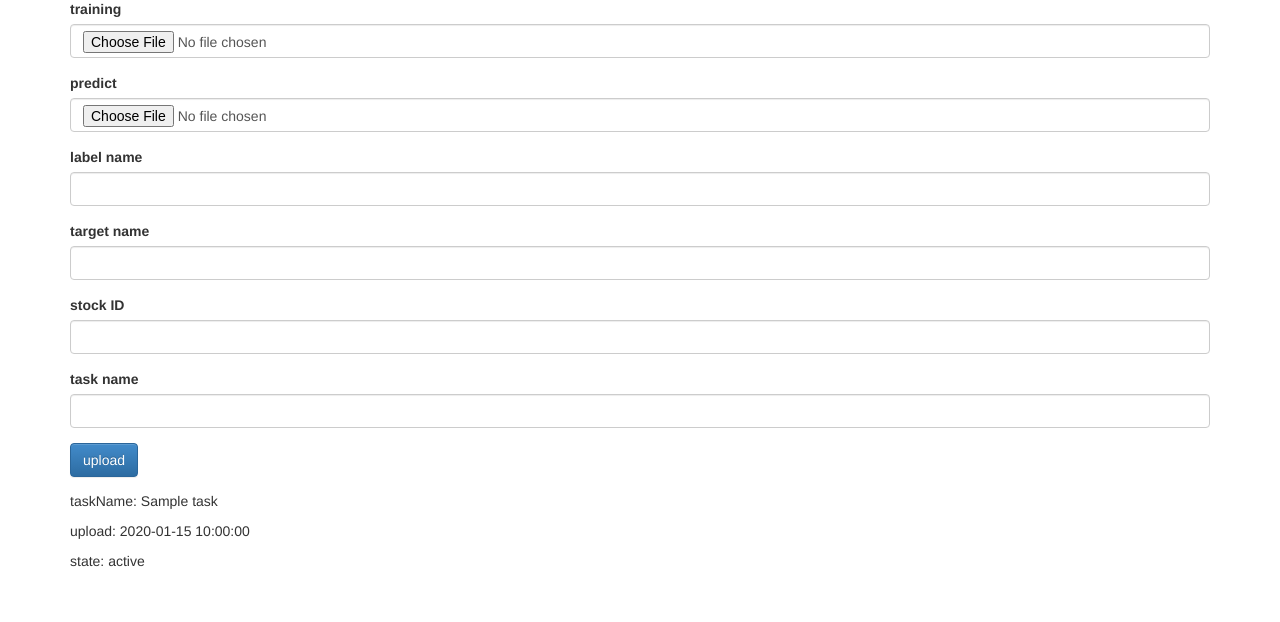
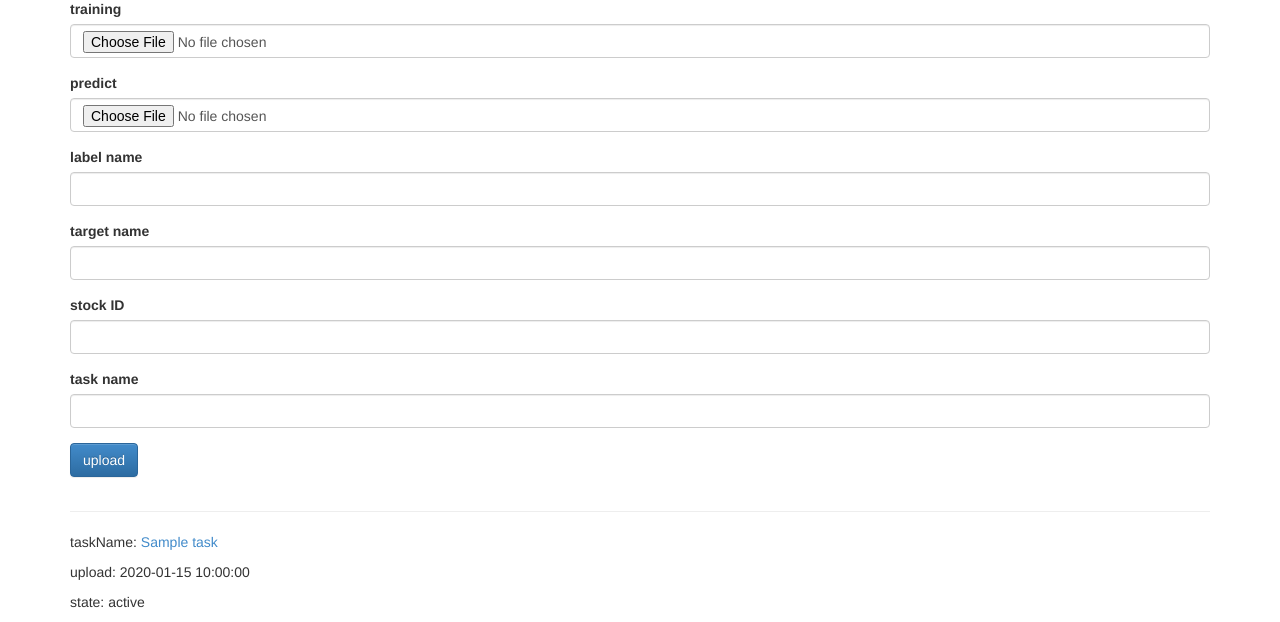
Before and after one commit to salamer/naive_quant_platform, a Flask app: template templates/index.html in a window 1280 px wide. Shown: the part 332-954 px from the top of the page. Before the commit the page ends 899 px from the top, so only its background shows below. Run offline with Flask 2, Linux system fonts and the light colour scheme; the template is opened without the code that fills it: most values are stand-ins (such as "Sample title", 1, 10 or a date in 2020); parts of the project's set-up code (start-up, migrations or seed data) failed here and were passed over; some libraries are stand-ins or nearby versions.

Commit message:
optimize front end

```diff
--- a/process.py
+++ b/process.py
@@ -19,6 +19,9 @@ def main(trainning_data, predict_data, target, col_name, task_name,stock_id):
 
 def SVM(trainning_X, train_Y, predict_X, task_name,origin_data,stock_id):
     clf = svm.SVC(kernel="linear", C=0.025)
+    print trainning_X
+    print train_Y
+    print predict_X
     clf.fit(trainning_X, train_Y)
     res = clf.predict(predict_X)
     res_ = []
--- a/templates/detail.html
+++ b/templates/detail.html
@@ -8,6 +8,7 @@
 </head>
 <body>
   {% for detail in details %}
+  <hr />
   <div class="container">
     <p>
       clf:{{detail.clf_name}}
--- a/templates/index.html
+++ b/templates/index.html
@@ -43,10 +43,12 @@
   </div>
 
   <div class="container">
+    <div class="row">
     {% for i in tasks %}
-      <div>
+      <div class="col-md-12">
+        <hr />
         <p>
-          taskName: {{i.taskName}}
+          taskName: <a href="/task/{{i.taskName}}">{{i.taskName}}</a>
         </p>
         <p>
           upload: {{i.date}}
@@ -56,6 +58,7 @@
         </p>
       </div>
     {% endfor %}
+    </div>
   </div>
 </body>
 </html>
```
Also changed, not shown: 1 other file.
